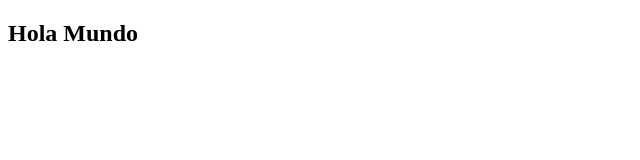
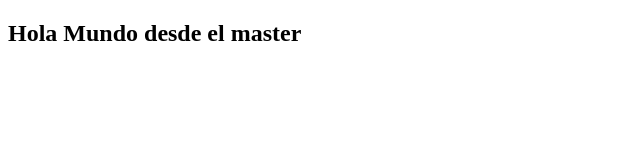
Before and after one commit to Anedward/SistemaRegistroPD, a plain HTML site: page indexTest.html in a window 1280 px wide. Shown: the whole page, without its empty margins (0-640 px from the left). Drawn offline with Linux system fonts and the light colour scheme.

Commit message:
comit_desde_el_master_merge

```diff
--- a/indexTest.html
+++ b/indexTest.html
@@ -6,6 +6,6 @@
     <title>Document</title>
 </head>
 <body>
-    <h2>Hola Mundo</h2>
+    <h2>Hola Mundo desde el master</h2>
 </body>
 </html>
```
